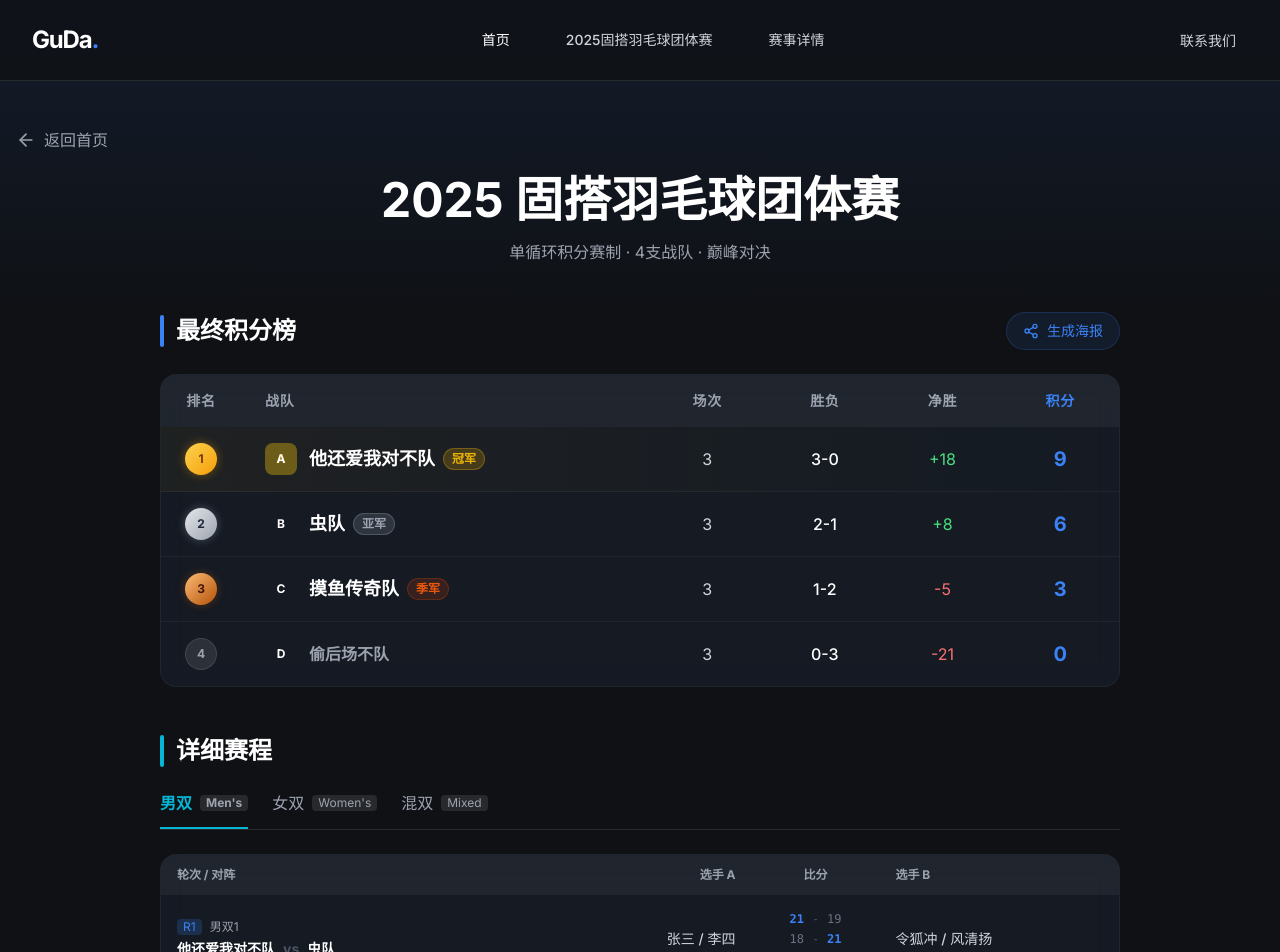
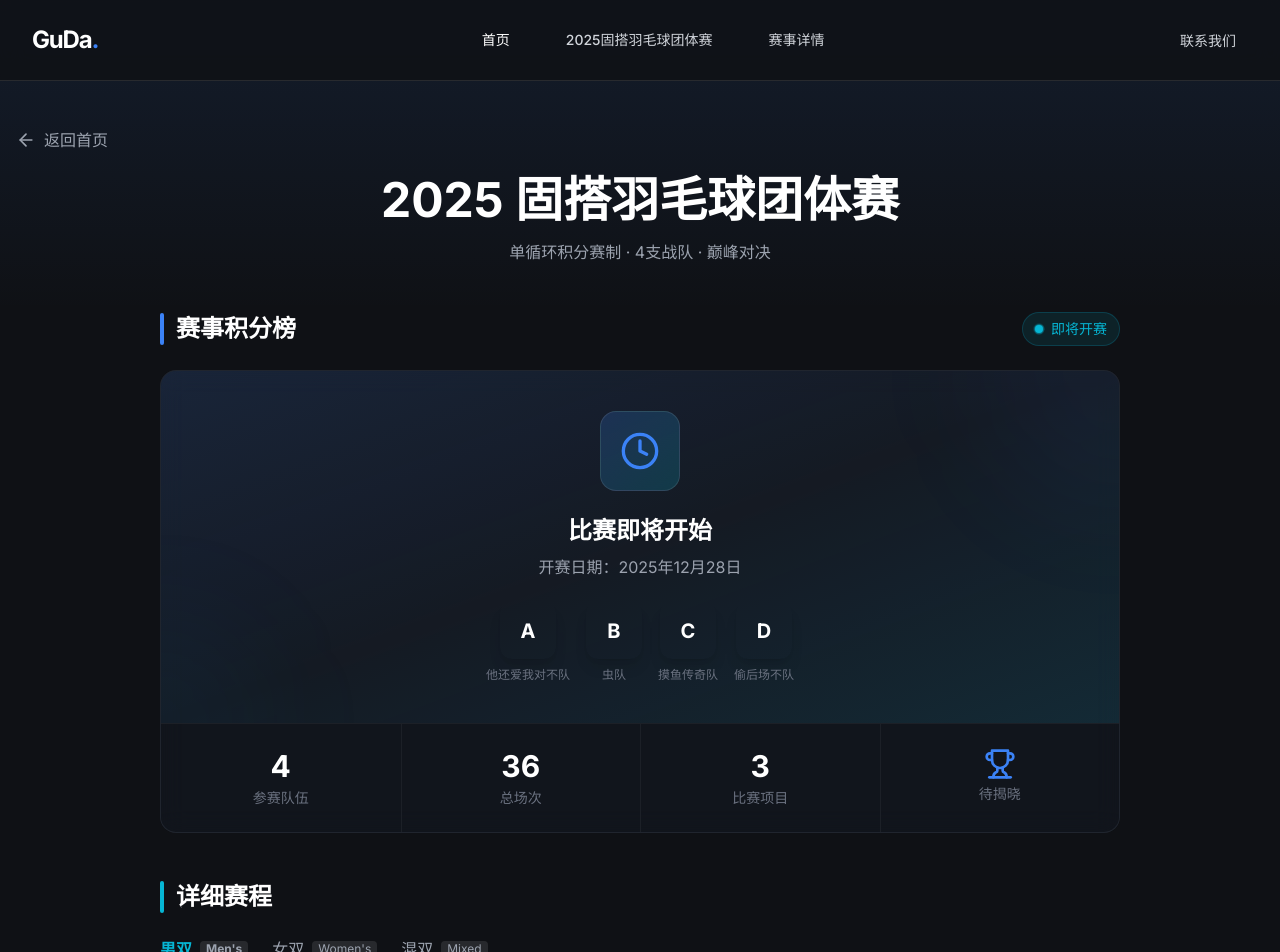
Before and after one commit to ALCoding/GuDaWeb, a Next.js app in the folder Web/: page /tournament in a window 1280 px wide. Shown: the top 952 px of the page. Built offline with nearby package versions, Linux system fonts and the light colour scheme.

Commit message:
GuDa v1.1.6.1 比赛数据调整

```diff
--- a/Web/src/components/tournament/RulesSection.tsx
+++ b/Web/src/components/tournament/RulesSection.tsx
@@ -23,7 +23,7 @@ export default function RulesSection() {
             {rules.map((rule, index) => (
               <li key={index}>
                 <strong className="text-white">{rule.title}：</strong>
-                {rule.content}
+                <span className="whitespace-pre-line">{rule.content}</span>
               </li>
             ))}
           </ul>
--- a/Web/src/components/tournament/StandingsTable.tsx
+++ b/Web/src/components/tournament/StandingsTable.tsx
@@ -1,9 +1,9 @@
 'use client';
 
-import { standings } from '@/data/standings';
-import { getTeam } from '@/data/teams';
+import { standings, tournamentStatus, tournamentStartDate } from '@/data/standings';
+import { getTeam, getAllTeams } from '@/data/teams';
 import RankBadge from '@/components/ui/RankBadge';
-import { Share2 } from 'lucide-react';
+import { Share2, Trophy, Clock, Zap } from 'lucide-react';
 
 interface StandingsTableProps {
   onGeneratePoster: () => void;
@@ -25,6 +25,106 @@ export default function StandingsTable({ onGeneratePoster }: StandingsTableProps
     return '';
   };
 
+  // 格式化日期
+  const formatDate = (dateStr: string) => {
+    const date = new Date(dateStr);
+    return `${date.getFullYear()}年${date.getMonth() + 1}月${date.getDate()}日`;
+  };
+
+  // 比赛未开始或进行中时显示的面板
+  if (tournamentStatus === 'upcoming' || tournamentStatus === 'ongoing') {
+    return (
+      <section>
+        <div className="flex flex-col sm:flex-row items-start sm:items-center justify-between mb-4 sm:mb-6 gap-3 sm:gap-0">
+          <div className="flex items-center gap-2 sm:gap-3">
+            <div className="w-1 h-6 sm:h-8 bg-brand-accent rounded-full"></div>
+            <h2 className="text-xl sm:text-2xl font-bold text-white">赛事积分榜</h2>
+          </div>
+          <div className="flex items-center gap-2 px-3 py-1.5 rounded-full bg-brand-secondary/10 border border-brand-secondary/20">
+            <span className="relative flex h-2 w-2">
+              <span className="animate-ping absolute inline-flex h-full w-full rounded-full bg-brand-secondary opacity-75"></span>
+              <span className="relative inline-flex rounded-full h-2 w-2 bg-brand-secondary"></span>
+            </span>
+            <span className="text-brand-secondary text-xs sm:text-sm font-medium">
+              {tournamentStatus === 'upcoming' ? '即将开赛' : '比赛进行中'}
+            </span>
+          </div>
+        </div>
+
+        <div className="glass-panel rounded-xl sm:rounded-2xl overflow-hidden">
+          {/* 顶部状态区域 */}
+          <div className="relative overflow-hidden">
+            {/* 背景装饰 */}
+            <div className="absolute inset-0 bg-gradient-to-br from-brand-accent/10 via-transparent to-brand-secondary/10"></div>
+            <div className="absolute top-0 right-0 w-64 h-64 bg-brand-accent/5 rounded-full blur-3xl -translate-y-1/2 translate-x-1/2"></div>
+            <div className="absolute bottom-0 left-0 w-48 h-48 bg-brand-secondary/5 rounded-full blur-3xl translate-y-1/2 -translate-x-1/2"></div>
+
+            <div className="relative p-6 sm:p-10 text-center">
+              {/* 图标 */}
+              <div className="inline-flex items-center justify-center w-16 h-16 sm:w-20 sm:h-20 rounded-2xl bg-gradient-to-br from-brand-accent/20 to-brand-secondary/20 border border-white/10 mb-4 sm:mb-6">
+                {tournamentStatus === 'upcoming' ? (
+                  <Clock className="w-8 h-8 sm:w-10 sm:h-10 text-brand-accent" />
+                ) : (
+                  <Zap className="w-8 h-8 sm:w-10 sm:h-10 text-brand-secondary animate-pulse" />
+                )}
+              </div>
+
+              {/* 标题 */}
+              <h3 className="text-xl sm:text-2xl font-bold text-white mb-2">
+                {tournamentStatus === 'upcoming' ? '比赛即将开始' : '比赛激烈进行中'}
+              </h3>
+              <p className="text-gray-400 text-sm sm:text-base mb-6">
+                {tournamentStatus === 'upcoming'
+                  ? `开赛日期：${formatDate(tournamentStartDate)}`
+                  : '积分榜将在比赛结束后更新'}
+              </p>
+
+              {/* 参赛队伍预览 */}
+              <div className="flex items-center justify-center gap-3 sm:gap-4">
+                {getAllTeams().map((team, index) => (
+                  <div key={team.id} className="flex flex-col items-center gap-2">
+                    <div
+                      className={`w-12 h-12 sm:w-14 sm:h-14 rounded-xl bg-${team.theme.primary} flex items-center justify-center text-lg sm:text-xl font-bold text-white shadow-lg transition-transform hover:scale-110 cursor-default`}
+                      style={{ animationDelay: `${index * 0.1}s` }}
+                    >
+                      {team.logo}
+                    </div>
+                    <span className="text-xs text-gray-500 hidden sm:block">{team.name}</span>
+                  </div>
+                ))}
+              </div>
+            </div>
+          </div>
+
+          {/* 底部统计预览 */}
+          <div className="border-t border-white/5 bg-black/20">
+            <div className="grid grid-cols-4 divide-x divide-white/5">
+              <div className="p-4 sm:p-6 text-center">
+                <div className="text-2xl sm:text-3xl font-bold text-white mb-1">4</div>
+                <div className="text-xs sm:text-sm text-gray-500">参赛队伍</div>
+              </div>
+              <div className="p-4 sm:p-6 text-center">
+                <div className="text-2xl sm:text-3xl font-bold text-white mb-1">36</div>
+                <div className="text-xs sm:text-sm text-gray-500">总场次</div>
+              </div>
+              <div className="p-4 sm:p-6 text-center">
+                <div className="text-2xl sm:text-3xl font-bold text-white mb-1">3</div>
+                <div className="text-xs sm:text-sm text-gray-500">比赛项目</div>
+              </div>
+              <div className="p-4 sm:p-6 text-center">
+                <div className="text-2xl sm:text-3xl font-bold text-brand-accent mb-1">
+                  <Trophy className="w-6 h-6 sm:w-8 sm:h-8 mx-auto" />
+                </div>
+                <div className="text-xs sm:text-sm text-gray-500">待揭晓</div>
+              </div>
+            </div>
+          </div>
+        </div>
+      </section>
+    );
+  }
+
+  // 比赛结束后显示完整积分榜
   return (
     <section>
       <div className="flex flex-col sm:flex-row items-start sm:items-center justify-between mb-4 sm:mb-6 gap-3 sm:gap-0">
--- a/Web/src/data/matches.ts
+++ b/Web/src/data/matches.ts
@@ -1,168 +1,22 @@
 import { Match, MatchCategory } from '@/types';
 
+// 比赛数据（比赛开始后更新）
+// 目前比赛尚未开始，数据为空
 export const matches: Match[] = [
   // ========================================
-  // 第1轮：猛虎队(A) vs 雄鹰队(B)
+  // 比赛尚未开始，待更新
   // ========================================
-
-  // 男双1
-  {
-    id: 'R1-MD-1',
-    round: 1,
-    category: 'MD',
-    matchNumber: 1,
-    teamA: 'A',
-    teamB: 'B',
-    playersA: ['张三', '李四'],
-    playersB: ['令狐冲', '风清扬'],
-    games: [
-      { gameNumber: 1, scoreA: 21, scoreB: 19, winner: 'A' },
-      { gameNumber: 2, scoreA: 18, scoreB: 21, winner: 'B' },
-      { gameNumber: 3, scoreA: 21, scoreB: 15, winner: 'A' },
-    ],
-    totalGamesPlayed: 3,
-    winner: 'A',
-    status: 'completed',
-  },
-
-  // 男双2
-  {
-    id: 'R1-MD-2',
-    round: 1,
-    category: 'MD',
-    matchNumber: 2,
-    teamA: 'A',
-    teamB: 'B',
-    playersA: ['孙七', '周八'],
-    playersB: ['向问天', '计无施'],
-    games: [
-      { gameNumber: 1, scoreA: 21, scoreB: 15, winner: 'A' },
-      { gameNumber: 2, scoreA: 21, scoreB: 12, winner: 'A' },
-    ],
-    totalGamesPlayed: 2,
-    winner: 'A',
-    status: 'completed',
-  },
-
-  // 女双1
-  {
-    id: 'R1-WD-1',
-    round: 1,
-    category: 'WD',
-    matchNumber: 1,
-    teamA: 'A',
-    teamB: 'B',
-    playersA: ['王五(女)', '赵六(女)'],
-    playersB: ['岳灵珊', '蓝凤凰'],
-    games: [
-      { gameNumber: 1, scoreA: 15, scoreB: 21, winner: 'B' },
-      { gameNumber: 2, scoreA: 21, scoreB: 19, winner: 'A' },
-      { gameNumber: 3, scoreA: 18, scoreB: 21, winner: 'B' },
-    ],
-    totalGamesPlayed: 3,
-    winner: 'B',
-    status: 'completed',
-  },
-
-  // 混双1
-  {
-    id: 'R1-XD-1',
-    round: 1,
-    category: 'XD',
-    matchNumber: 1,
-    teamA: 'A',
-    teamB: 'B',
-    playersA: ['张三', '赵六(女)'],
-    playersB: ['令狐冲', '岳灵珊'],
-    games: [
-      { gameNumber: 1, scoreA: 18, scoreB: 21, winner: 'B' },
-      { gameNumber: 2, scoreA: 19, scoreB: 21, winner: 'B' },
-    ],
-    totalGamesPlayed: 2,
-    winner: 'B',
-    status: 'completed',
-  },
-
+  //
+  // 单循环赛制：每支队伍需与其他3支队伍各进行一场团体赛
+  // 共 6 场团体赛 (C(4,2) = 6)
+  // 每场团体赛包含 6 场单项赛（男双2场、女双2场、混双2场）
+  // 总计 36 场单项赛
+  //
+  // 对阵安排：
+  // 第1轮：A vs B, C vs D
+  // 第2轮：A vs C, B vs D
+  // 第3轮：A vs D, B vs C
   // ========================================
-  // 第1轮：猎豹队(C) vs 战狼队(D)
-  // ========================================
-
-  // 男双1
-  {
-    id: 'R1-MD-3',
-    round: 1,
-    category: 'MD',
-    matchNumber: 3,
-    teamA: 'C',
-    teamB: 'D',
-    playersA: ['杨过', '耶律齐'],
-    playersB: ['郭靖', '柯镇恶'],
-    games: [
-      { gameNumber: 1, scoreA: 21, scoreB: 15, winner: 'A' },
-      { gameNumber: 2, scoreA: 21, scoreB: 18, winner: 'A' },
-    ],
-    totalGamesPlayed: 2,
-    winner: 'C',
-    status: 'completed',
-  },
-
-  // 男双2
-  {
-    id: 'R1-MD-4',
-    round: 1,
-    category: 'MD',
-    matchNumber: 4,
-    teamA: 'C',
-    teamB: 'D',
-    playersA: ['武敦儒', '武修文'],
-    playersB: ['南希仁', '全金发'],
-    games: [
-      { gameNumber: 1, scoreA: 18, scoreB: 21, winner: 'B' },
-      { gameNumber: 2, scoreA: 19, scoreB: 21, winner: 'B' },
-    ],
-    totalGamesPlayed: 2,
-    winner: 'D',
-    status: 'completed',
-  },
-
-  // 女双1
-  {
-    id: 'R1-WD-2',
-    round: 1,
-    category: 'WD',
-    matchNumber: 2,
-    teamA: 'C',
-    teamB: 'D',
-    playersA: ['小龙女', '郭芙'],
-    playersB: ['黄蓉', '韩小莹'],
-    games: [
-      { gameNumber: 1, scoreA: 21, scoreB: 10, winner: 'A' },
-      { gameNumber: 2, scoreA: 21, scoreB: 12, winner: 'A' },
-    ],
-    totalGamesPlayed: 2,
-    winner: 'C',
-    status: 'completed',
-  },
-
-  // 混双1
-  {
-    id: 'R1-XD-2',
-    round: 1,
-    category: 'XD',
-    matchNumber: 2,
-    teamA: 'C',
-    teamB: 'D',
-    playersA: ['杨过', '小龙女'],
-    playersB: ['郭靖', '黄蓉'],
-    games: [
-      { gameNumber: 1, scoreA: 20, scoreB: 22, winner: 'B' },
-      { gameNumber: 2, scoreA: 21, scoreB: 18, winner: 'A' },
-      { gameNumber: 3, scoreA: 21, scoreB: 19, winner: 'A' },
-    ],
-    totalGamesPlayed: 3,
-    winner: 'C',
-    status: 'completed',
-  },
 ];
 
 // ============================================
--- a/Web/src/data/standings.ts
+++ b/Web/src/data/standings.ts
@@ -1,44 +1,50 @@
 import { StandingEntry } from '@/types';
+
+// 比赛状态：'upcoming' | 'ongoing' | 'finished'
+export const tournamentStatus: 'upcoming' | 'ongoing' | 'finished' = 'upcoming';
+
+// 比赛开始日期
+export const tournamentStartDate = '2025-12-28';
 
 export const standings: StandingEntry[] = [
   {
     rank: 1,
-    rankType: 'champion',
+    rankType: 'fourth', // 比赛未开始，暂无排名
     team: 'A',
-    played: 3,
-    won: 3,
+    played: 0,
+    won: 0,
     lost: 0,
-    pointsDiff: 18,
-    points: 9,
+    pointsDiff: 0,
+    points: 0,
   },
   {
     rank: 2,
-    rankType: 'runner-up',
+    rankType: 'fourth',
     team: 'B',
-    played: 3,
-    won: 2,
-    lost: 1,
-    pointsDiff: 8,
-    points: 6,
+    played: 0,
+    won: 0,
+    lost: 0,
+    pointsDiff: 0,
+    points: 0,
   },
   {
     rank: 3,
-    rankType: 'third',
+    rankType: 'fourth',
     team: 'C',
-    played: 3,
-    won: 1,
-    lost: 2,
-    pointsDiff: -5,
-    points: 3,
+    played: 0,
+    won: 0,
+    lost: 0,
+    pointsDiff: 0,
+    points: 0,
   },
   {
     rank: 4,
     rankType: 'fourth',
     team: 'D',
-    played: 3,
+    played: 0,
     won: 0,
-    lost: 3,
-    pointsDiff: -21,
+    lost: 0,
+    pointsDiff: 0,
     points: 0,
   },
 ];
```
Also changed, not shown: Web/src/data/rules.ts (+7 -7 lines).
